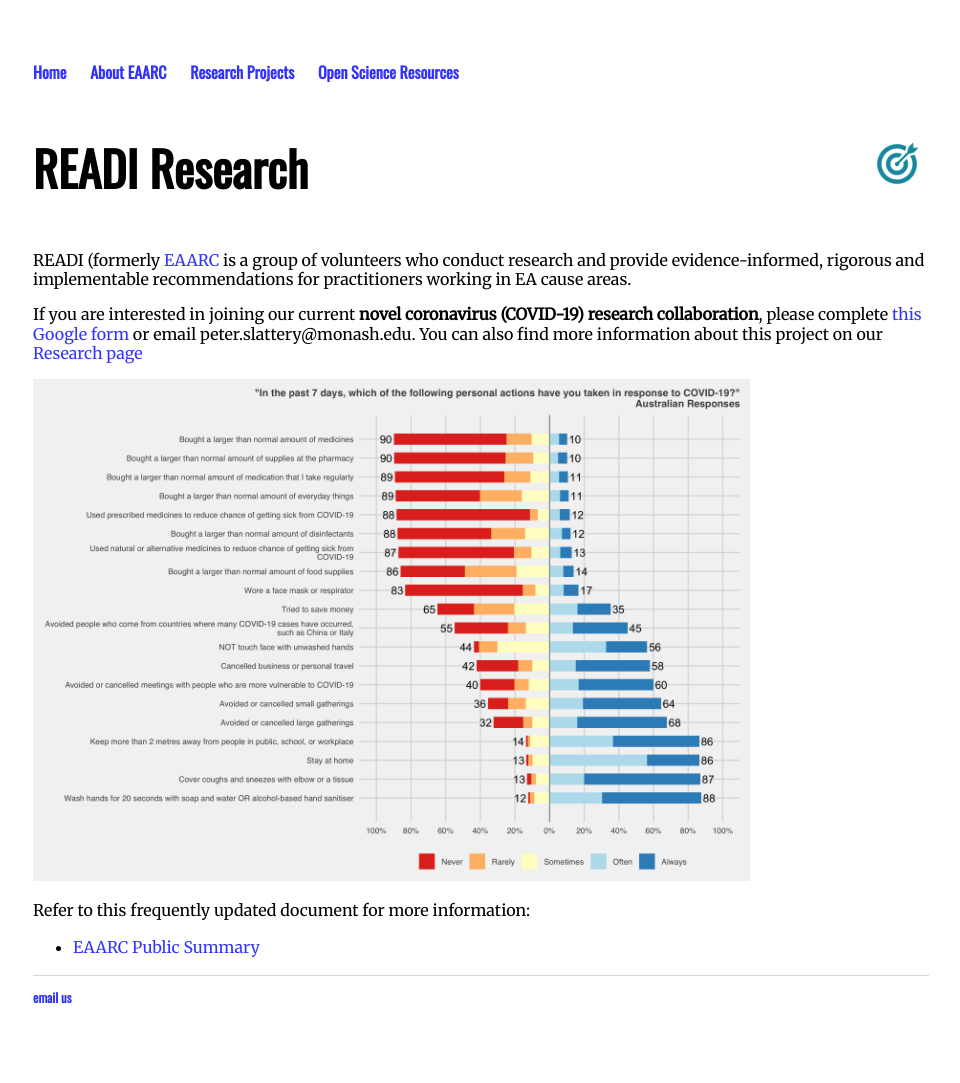
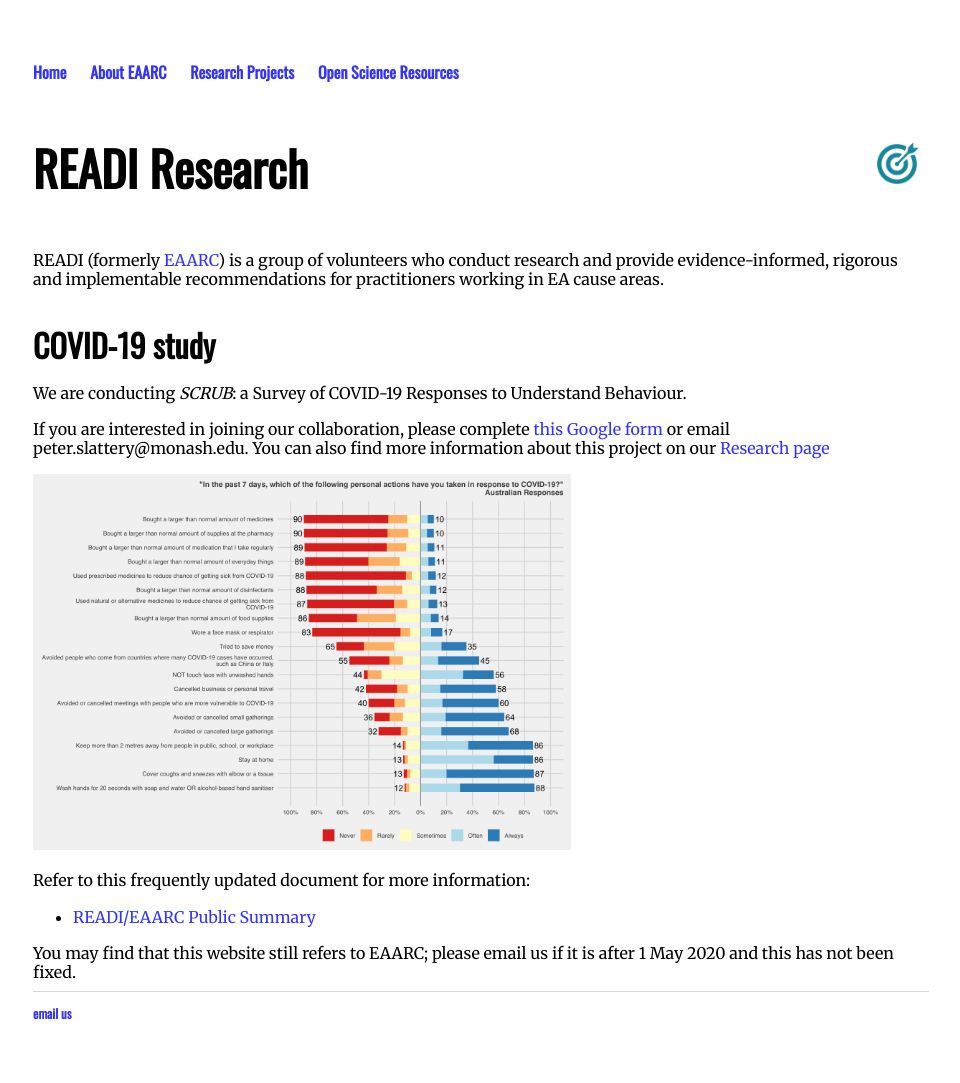
Before and after one commit to aksaeri/scrub, a Jekyll site: the page built from index.md, in a window 1280 px wide. Shown: the whole page, without its empty margins (159-1119 px from the left). Built offline with Jekyll 4.4.1, drawn with Linux system fonts in a browser that asks for light colours.

Commit message:
Update index.md

```diff
--- a/index.md
+++ b/index.md
@@ -3,16 +3,22 @@
 title: READI
 ---
 
-<img src="/assets/noun_Target_804778.png" alt="EAARC logo" title="EAARC logo" style="width: 64px; float: right; margin: 0;">
+<img src="/assets/noun_Target_804778.png" alt="READI logo" title="READI logo" style="width: 64px; float: right; margin: 0;">
 
 # READI Research
 
-READI (formerly [EAARC](https://www.eaarc.org/) is a group of volunteers who conduct research and provide evidence-informed, rigorous and implementable recommendations for practitioners working in EA cause areas.
+READI (formerly [EAARC](https://www.eaarc.org/)) is a group of volunteers who conduct research and provide evidence-informed, rigorous and implementable recommendations for practitioners working in EA cause areas.
 
-If you are interested in joining our current **novel coronavirus (COVID-19) research collaboration**, please complete [this Google form](https://forms.gle/ZA8ZQCU2aGYS31QJA) or email peter.slattery@monash.edu. You can also find more information about this project on our [Research page](pages/research.html)
+## COVID-19 study
 
-<img src="/assets/COVID-19 LS - Wave 1 - Behaviours.png" alt="Prevalence of behaviour from Wave 1 of COVID-19 living survey" style="width:80%;">
+We are conducting *SCRUB*: a Survey of COVID-19 Responses to Understand Behaviour.
+
+If you are interested in joining our collaboration, please complete [this Google form](https://forms.gle/ZA8ZQCU2aGYS31QJA) or email peter.slattery@monash.edu. You can also find more information about this project on our [Research page](pages/research.html)
+
+<img src="/assets/COVID-19 LS - Wave 1 - Behaviours.png" alt="Prevalence of behaviour from Wave 1 of COVID-19 living survey" style="width:60%;">
 
 Refer to this frequently updated document for more information:
 
-- [EAARC Public Summary](https://docs.google.com/document/d/1VSPoy2Ps7NQqFgERjKUXH-8tiEHNTuVZ-L6MY6YWpyk/edit?usp=sharing)
+- [READI/EAARC Public Summary](https://docs.google.com/document/d/1VSPoy2Ps7NQqFgERjKUXH-8tiEHNTuVZ-L6MY6YWpyk/edit?usp=sharing)
+
+You may find that this website still refers to EAARC; please email us if it is after 1 May 2020 and this has not been fixed.
```
